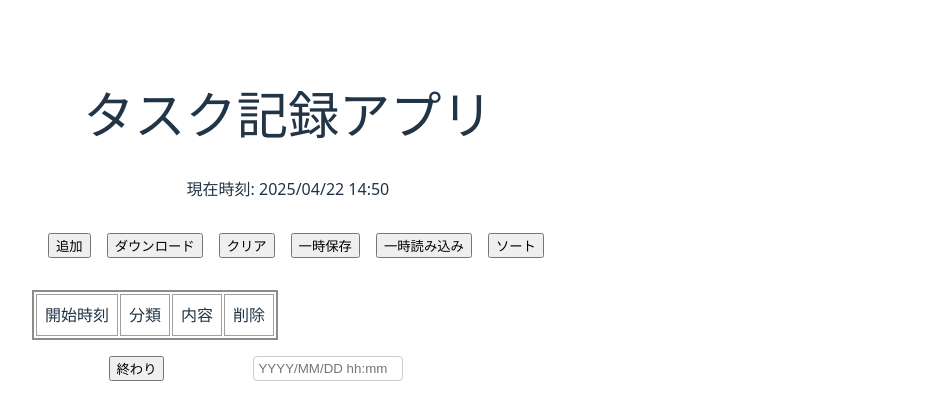
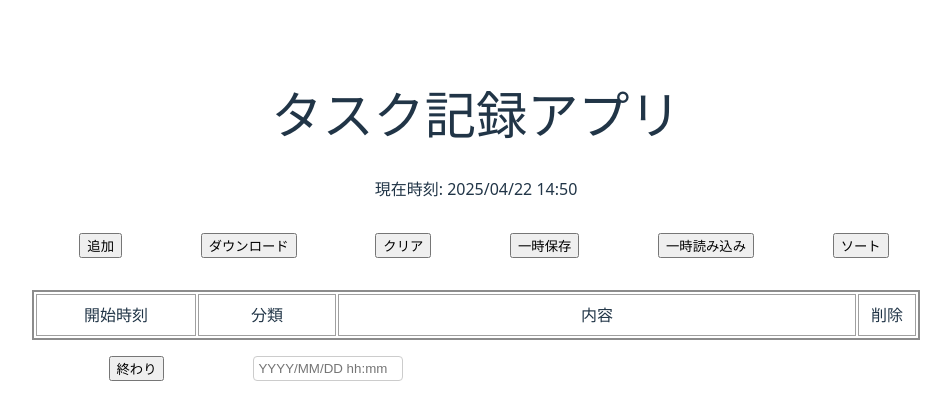
Before and after one commit to supia99/recordTask, a React (Vite) app: page / in a window 1280 px wide. Shown: the top 420 px of the page, without its empty margins (8-959 px from the left). Built offline with nearby package versions, Linux system fonts and the light colour scheme.

Commit message:
fix: update task table header classes for better styling and structure

```diff
--- a/src/App.css
+++ b/src/App.css
@@ -21,6 +21,22 @@
 .task-table-content {
   border: 1px solid rgb(160 160 160);
   padding: 8px;
+}
+
+.task-header-start-date {
+  width: 142px;
+}
+
+.task-header-type {
+  width: 120px;
+}
+
+.task-header-content {
+  width: 500px;
+}
+
+.task-header-delete {
+  width: 40px;
 }
 
 .date-input {
--- a/src/App.tsx
+++ b/src/App.tsx
@@ -256,16 +256,16 @@ function App() {
       <table className="task-table">
         <thead className="task-table">
           <tr>
-            <th scope="col" className="task-table-content">
+            <th scope="col" className="task-table-content task-header-start-date">
               開始時刻
             </th>
-            <th scope="col" className="task-table-content">
+            <th scope="col" className="task-table-content task-header-type">
               分類
             </th>
-            <th scope="col" className="task-table-content ">
+            <th scope="col" className="task-table-content task-header-content">
               内容
             </th>
-            <th scope="col" className="task-table-content">
+            <th scope="col" className="task-table-content task-header-delete">
               削除
             </th>
           </tr>
```
